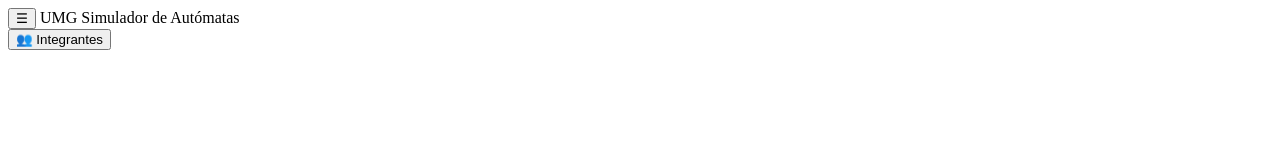
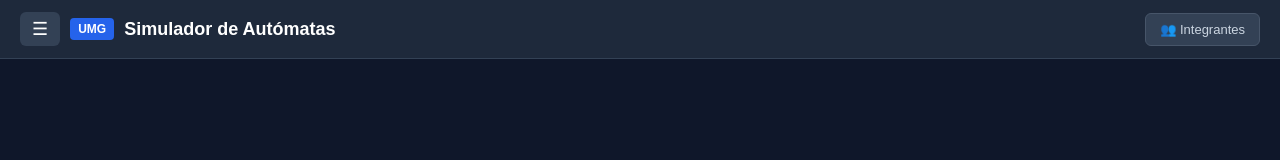
Before and after one commit to Fern0203/simulador-automatas, a plain HTML site: page frontend/index.html in a window 1280 px wide. Drawn offline with Linux system fonts and the light colour scheme.

Commit message:
estilos inciales del nuevo incio index.html

```diff
--- a/frontend/css/estilos.css
+++ b/frontend/css/estilos.css
@@ -1,13 +1,86 @@
-/* Transición para abrir y cerrar el menú lateral */
-#drawer {
-    transition: transform 0.3s ease-in-out;
+
+
+/*estilos generales para toda la página*/
+* {
+    margin: 0;
+    padding: 0;
+    box-sizing: border-box;
+    font-family: Arial, sans-serif;
 }
 
-/* Clases para ocultar y mostrar vistas en la SPA */
-.vista-oculta {
-    display: none !important;
+.cuerpo_pagina {
+    background-color: #0f172a;
+    color: #ffffff;
+    min-height: 100vh;
 }
 
-.vista-activa {
-    display: block !important;
+/* estilo para la barra superior */
+.barra_superior {
+    background-color: #1e293b;
+    border-bottom: 1px solid #334155;
+    padding: 12px 20px;
+    display: flex;
+    justify-content: space-between;
+    align-items: center;
+    position: sticky;
+    top: 0;
+    z-index: 100;
 }
+
+/* estilo para la caja del logo y el título */
+.caja_logo_y_titulo {
+    display: flex;
+    align-items: center;
+    gap: 10px; /* Espacio entre cada elemento */
+}
+
+/* menu*/
+.boton_menu_icono {
+    background-color: #334155;
+    color: #ffffff;
+    border: none;
+    padding: 6px 12px;
+    font-size: 18px;
+    border-radius: 6px;
+    cursor: pointer;
+}
+
+
+/* Cambios de color al pasar el ratón sobre el botón de menú */
+.boton_menu_icono:hover {
+    background-color: #475569;
+}
+
+/* Etiqueta azul de la UMG */
+.insignia_universidad {
+    background-color: #2563eb; /* Azul UMG */
+    color: #ffffff;
+    font-size: 12px;
+    font-weight: bold;
+    padding: 4px 8px;
+    border-radius: 4px;
+}
+
+/* Texto del titulo */
+.texto_titulo_proyecto {
+    font-size: 18px;
+    font-weight: bold;
+}
+
+/* Botón de integrantes a la derecha */
+.boton_integrantes {
+    background-color: #334155;
+    color: #cbd5e1;
+    border: 1px solid #475569;
+    padding: 8px 14px;
+    border-radius: 6px;
+    font-size: 13px;
+    cursor: pointer;
+}
+
+
+/* Cambios de color al pasar el ratón sobre el botón de integrantes */
+.boton_integrantes:hover {
+    background-color: #2563eb;
+    color: #ffffff;
+}
```
